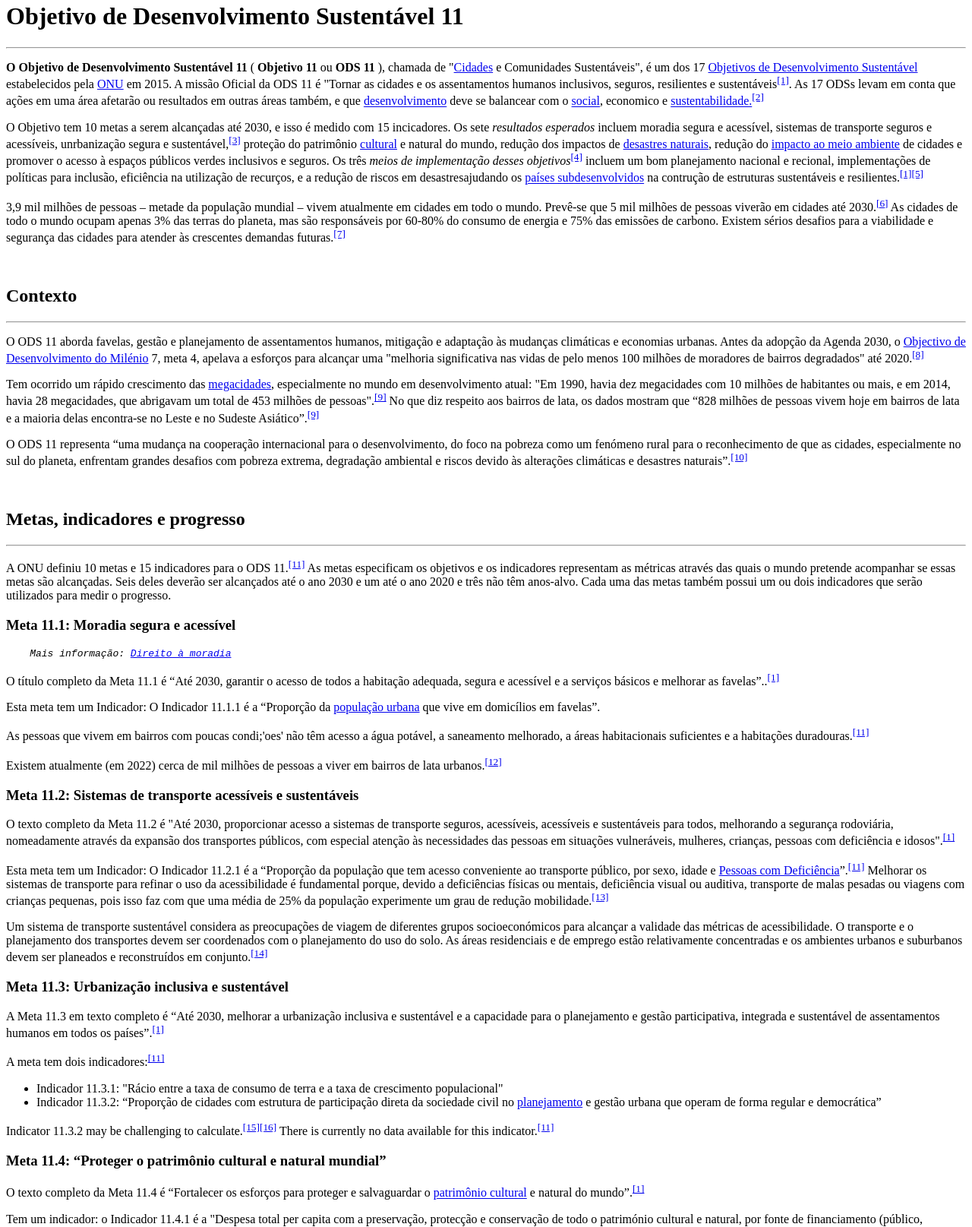
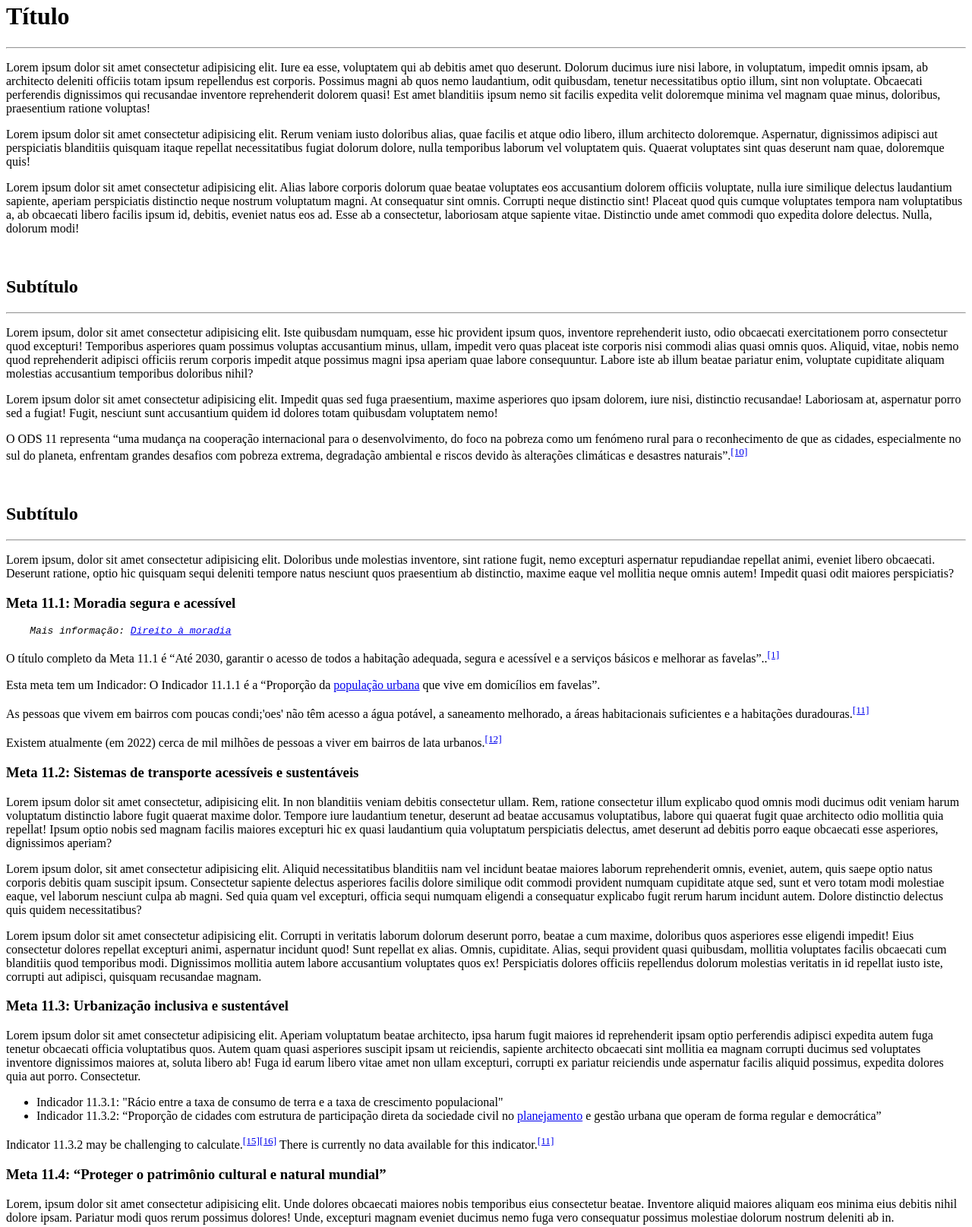
Before and after one commit to LuccaRyan/Dupla-html, a plain HTML site: page projetinho/index.html in a window 1280 px wide. Shown: the part 18-1633 px from the top of the page at 76% size. Drawn offline with Linux system fonts and the light colour scheme.

Commit message:
Modelo de site

```diff
--- a/projetinho/index.html
+++ b/projetinho/index.html
@@ -8,60 +8,44 @@
 </head>
 
 <body>
-    <h1>Objetivo de Desenvolvimento Sustentável 11</h1>
+    <h1>Título</h1>
     <hr>
 
-    <p><strong>O Objetivo de Desenvolvimento Sustentável 11</strong> ( <strong>Objetivo 11</strong> ou <strong>ODS
-            11</strong> ), chamada de "<a href="https://pt.wikipedia.org/wiki/Ecocidade">Cidades</a> e Comunidades
-        Sustentáveis", é um dos 17 <a
-            href="https://pt.wikipedia.org/wiki/Objetivos_de_Desenvolvimento_Sustent%C3%A1vel">Objetivos de
-            Desenvolvimento Sustentável</a> estabelecidos pela <a
-            href="https://pt.wikipedia.org/wiki/Organiza%C3%A7%C3%A3o_das_Na%C3%A7%C3%B5es_Unidas">ONU</a> em 2015. A
-        missão Oficial da ODS 11 é "Tornar as cidades e os assentamentos humanos inclusivos, seguros, resilientes e
-        sustentáveis<sup><a href="#ref1">[1]</a></sup>. As 17 ODSs levam em conta que ações em uma área afetarão ou
-        resultados em outras áreas também, e que <a
-            href="https://pt.wikipedia.org/wiki/Desenvolvimento_econ%C3%B4mico">desenvolvimento</a> deve se balancear
-        com o <a href="https://pt.wikipedia.org/wiki/Sustentabilidade#Dimensão_social">social</a>, economico e <a
-            href="https://pt.wikipedia.org/wiki/Sustentabilidade#Dimensão_ambiental">sustentabilidade.</a><sup><a
-                href="#ref2">[2]</a></sup></p>
+    <p>Lorem ipsum dolor sit amet consectetur adipisicing elit. Iure ea esse, voluptatem qui ab debitis amet quo
+        deserunt. Dolorum ducimus iure nisi labore, in voluptatum, impedit omnis ipsam, ab architecto deleniti officiis
+        totam ipsum repellendus est corporis. Possimus magni ab quos nemo laudantium, odit quibusdam, tenetur
+        necessitatibus optio illum, sint non voluptate. Obcaecati perferendis dignissimos qui recusandae inventore
+        reprehenderit dolorem quasi! Est amet blanditiis ipsum nemo sit facilis expedita velit doloremque minima vel
+        magnam quae minus, doloribus, praesentium ratione voluptas!</p>
 
-    <p>O Objetivo tem 10 metas a serem alcançadas até 2030, e isso é medido com 15 incicadores. Os sete <em>resultados
-            esperados</em> incluem moradia segura e acessível, sistemas de transporte seguros e acessíveis, unrbanização
-        segura e sustentável,<sup><a href="#ref3">[3]</a></sup> proteção do patrimônio <a
-            href="https://pt.wikipedia.org/wiki/Patrim%C3%B3nio_cultural">cultural</a> e natural do mundo, redução dos
-        impactos de <a href="https://pt.wikipedia.org/wiki/Desastre_natural">desastres naturais</a>, redução do <a
-            href="https://pt.wikipedia.org/wiki/Problemas_ambientais">impacto ao meio ambiente</a> de cidades e promover
-        o acesso à espaços públicos verdes inclusivos e seguros. Os três <em>meios de implementação desses
-            objetivos</em><sup><a href="#ref4">[4]</a></sup> incluem um bom planejamento nacional e recional,
-        implementações de políticas para inclusão, eficiência na utilização de recurços, e a redução de riscos em
-        desastresajudando os <a href="https://pt.wikipedia.org/wiki/Pa%C3%ADs_subdesenvolvido">países
-            subdesenvolvidos</a> na contrução de estruturas sustentáveis e resilientes.<sup><a
-                href="#ref1">[1]</a></sup><sup><a href="#ref5">[5]</a></sup></p>
+    <p>Lorem ipsum dolor sit amet consectetur adipisicing elit. Rerum veniam iusto doloribus alias, quae facilis et
+        atque odio libero, illum architecto doloremque. Aspernatur, dignissimos adipisci aut perspiciatis blanditiis
+        quisquam itaque repellat necessitatibus fugiat dolorum dolore, nulla temporibus laborum vel voluptatem quis.
+        Quaerat voluptates sint quas deserunt nam quae, doloremque quis!</p>
 
-    <p>3,9 mil milhões de pessoas – metade da população mundial – vivem atualmente em cidades em todo o mundo. Prevê-se
-        que 5 mil milhões de pessoas viverão em cidades até 2030.<sup><a href="#ref6">[6]</a></sup> As cidades de todo o
-        mundo ocupam apenas 3% das terras do planeta, mas são responsáveis por 60-80% do consumo de energia e 75% das
-        emissões de carbono. Existem sérios desafios para a viabilidade e segurança das cidades para atender às
-        crescentes demandas futuras.<sup><a href="#ref7">[7]</a></sup></p>
+    <p>Lorem ipsum dolor sit amet consectetur adipisicing elit. Alias labore corporis dolorum quae beatae voluptates eos
+        accusantium dolorem officiis voluptate, nulla iure similique delectus laudantium sapiente, aperiam perspiciatis
+        distinctio neque nostrum voluptatum magni. At consequatur sint omnis. Corrupti neque distinctio sint! Placeat
+        quod quis cumque voluptates tempora nam voluptatibus a, ab obcaecati libero facilis ipsum id, debitis, eveniet
+        natus eos ad. Esse ab a consectetur, laboriosam atque sapiente vitae. Distinctio unde amet commodi quo expedita
+        dolore delectus. Nulla, dolorum modi!</p>
 
     <br>
 
-    <h2>Contexto</h2>
+    <h2>Subtítulo</h2>
     <hr>
 
-    <p>O ODS 11 aborda favelas, gestão e planejamento de assentamentos humanos, mitigação e adaptação às mudanças
-        climáticas e economias urbanas. Antes da adopção da Agenda 2030, o <a
-            href="https://pt.wikipedia.org/wiki/Objetivos_de_Desenvolvimento_do_Mil%C3%AAnio">Objectivo de
-            Desenvolvimento do Milénio</a> 7, meta 4, apelava a esforços para alcançar uma "melhoria significativa nas
-        vidas de pelo menos 100 milhões de moradores de bairros degradados" até 2020.<sup><a href="#ref8">[8]</a></sup>
+    <p>Lorem ipsum, dolor sit amet consectetur adipisicing elit. Iste quibusdam numquam, esse hic provident ipsum quos,
+        inventore reprehenderit iusto, odio obcaecati exercitationem porro consectetur quod excepturi! Temporibus
+        asperiores quam possimus voluptas accusantium minus, ullam, impedit vero quas placeat iste corporis nisi commodi
+        alias quasi omnis quos. Aliquid, vitae, nobis nemo quod reprehenderit adipisci officiis rerum corporis impedit
+        atque possimus magni ipsa aperiam quae labore consequuntur. Labore iste ab illum beatae pariatur enim, voluptate
+        cupiditate aliquam molestias accusantium temporibus doloribus nihil?
     </p>
 
-    <p>Tem ocorrido um rápido crescimento das <a href="https://pt.wikipedia.org/wiki/Megacidade">megacidades</a>,
-        especialmente no mundo em desenvolvimento atual: "Em 1990, havia dez megacidades com 10 milhões de habitantes ou
-        mais, e em 2014, havia 28 megacidades, que abrigavam um total de 453 milhões de pessoas".<sup><a
-                href="#ref9">[9]</a></sup> No que diz respeito aos bairros de lata, os dados mostram que “828 milhões de
-        pessoas vivem hoje em bairros de lata e a maioria delas encontra-se no Leste e no Sudeste Asiático”.<sup><a
-                href="#ref9">[9]</a></sup></p>
+    <p>Lorem ipsum dolor sit amet consectetur adipisicing elit. Impedit quas sed fuga praesentium, maxime asperiores quo
+        ipsam dolorem, iure nisi, distinctio recusandae! Laboriosam at, aspernatur porro sed a fugiat! Fugit, nesciunt
+        sunt accusantium quidem id dolores totam quibusdam voluptatem nemo!</p>
 
     <p>O ODS 11 representa “uma mudança na cooperação internacional para o desenvolvimento, do foco na pobreza como um
         fenómeno rural para o reconhecimento de que as cidades, especialmente no sul do planeta, enfrentam grandes
@@ -70,13 +54,13 @@
 
     <br>
 
-    <h2>Metas, indicadores e progresso</h2>
+    <h2>Subtítulo</h2>
     <hr>
 
-    <p>A ONU definiu 10 metas e 15 indicadores para o ODS 11.<sup><a href="#ref11">[11]</a></sup> As metas especificam
-        os objetivos e os indicadores representam as métricas através das quais o mundo pretende acompanhar se essas
-        metas são alcançadas. Seis deles deverão ser alcançados até o ano 2030 e um até o ano 2020 e três não têm
-        anos-alvo. Cada uma das metas também possui um ou dois indicadores que serão utilizados para medir o progresso.
+    <p>Lorem ipsum, dolor sit amet consectetur adipisicing elit. Doloribus unde molestias inventore, sint ratione fugit,
+        nemo excepturi aspernatur repudiandae repellat animi, eveniet libero obcaecati. Deserunt ratione, optio hic
+        quisquam sequi deleniti tempore natus nesciunt quos praesentium ab distinctio, maxime eaque vel mollitia neque
+        omnis autem! Impedit quasi odit maiores perspiciatis?
     </p>
 
     <h3>Meta 11.1: Moradia segura e acessível</h3>
@@ -94,28 +78,33 @@
                 href="#ref12">[12]</a></sup></p>
 
     <h3>Meta 11.2: Sistemas de transporte acessíveis e sustentáveis</h3>
-    <p>O texto completo da Meta 11.2 é "Até 2030, proporcionar acesso a sistemas de transporte seguros, acessíveis,
-        acessíveis e sustentáveis para todos, melhorando a segurança rodoviária, nomeadamente através da expansão dos
-        transportes públicos, com especial atenção às necessidades das pessoas em situações vulneráveis, mulheres,
-        crianças, pessoas com deficiência e idosos".<sup><a href="#ref1">[1]</a></sup></p>
-    <p>Esta meta tem um Indicador: O Indicador 11.2.1 é a “Proporção da população que tem acesso conveniente ao
-        transporte público, por sexo, idade e <a href="https://pt.wikipedia.org/wiki/Defici%C3%AAncia">Pessoas com
-            Deficiência</a>”.<sup><a href="#ref11">[11]</a></sup> Melhorar os sistemas de transporte para refinar o uso
-        da acessibilidade é fundamental porque, devido a deficiências físicas ou mentais, deficiência visual ou
-        auditiva, transporte de malas pesadas ou viagens com crianças pequenas, pois isso faz com que uma média de 25%
-        da população experimente um grau de redução mobilidade.<sup><a href="#ref13">[13]</a></sup></p>
-    <p>Um sistema de transporte sustentável considera as preocupações de viagem de diferentes grupos socioeconómicos
-        para alcançar a validade das métricas de acessibilidade. O transporte e o planejamento dos transportes devem ser
-        coordenados com o planejamento do uso do solo. As áreas residenciais e de emprego estão relativamente
-        concentradas e os ambientes urbanos e suburbanos devem ser planeados e reconstruídos em conjunto.<sup><a
-                href="#ref14">[14]</a></sup></p>
+    <p>Lorem ipsum dolor sit amet consectetur, adipisicing elit. In non blanditiis veniam debitis consectetur ullam.
+        Rem, ratione consectetur illum explicabo quod omnis modi ducimus odit veniam harum voluptatum distinctio labore
+        fugit quaerat maxime dolor. Tempore iure laudantium tenetur, deserunt ad beatae accusamus voluptatibus, labore
+        qui quaerat fugit quae architecto odio mollitia quia repellat! Ipsum optio nobis sed magnam facilis maiores
+        excepturi hic ex quasi laudantium quia voluptatum perspiciatis delectus, amet deserunt ad debitis porro eaque
+        obcaecati esse asperiores, dignissimos aperiam?</p>
+    <p>Lorem ipsum dolor, sit amet consectetur adipisicing elit. Aliquid necessitatibus blanditiis nam vel incidunt
+        beatae maiores laborum reprehenderit omnis, eveniet, autem, quis saepe optio natus corporis debitis quam
+        suscipit ipsum. Consectetur sapiente delectus asperiores facilis dolore similique odit commodi provident numquam
+        cupiditate atque sed, sunt et vero totam modi molestiae eaque, vel laborum nesciunt culpa ab magni. Sed quia
+        quam vel excepturi, officia sequi numquam eligendi a consequatur explicabo fugit rerum harum incidunt autem.
+        Dolore distinctio delectus quis quidem necessitatibus?</p>
+    <p>Lorem ipsum dolor sit amet consectetur adipisicing elit. Corrupti in veritatis laborum dolorum deserunt porro,
+        beatae a cum maxime, doloribus quos asperiores esse eligendi impedit! Eius consectetur dolores repellat
+        excepturi animi, aspernatur incidunt quod! Sunt repellat ex alias. Omnis, cupiditate. Alias, sequi provident
+        quasi quibusdam, mollitia voluptates facilis obcaecati cum blanditiis quod temporibus modi. Dignissimos mollitia
+        autem labore accusantium voluptates quos ex! Perspiciatis dolores officiis repellendus dolorum molestias
+        veritatis in id repellat iusto iste, corrupti aut adipisci, quisquam recusandae magnam.</p>
 
 
     <h3>Meta 11.3: Urbanização inclusiva e sustentável</h3>
-    <p>A Meta 11.3 em texto completo é “Até 2030, melhorar a urbanização inclusiva e sustentável e a capacidade para o
-        planejamento e gestão participativa, integrada e sustentável de assentamentos humanos em todos os
-        países”.<sup><a href="#ref1">[1]</a></sup></p>
-    <p>A meta tem dois indicadores:<sup><a href="#ref11">[11]</a></sup></p>
+    <p>Lorem ipsum dolor sit amet consectetur adipisicing elit. Aperiam voluptatum beatae architecto, ipsa harum fugit
+        maiores id reprehenderit ipsam optio perferendis adipisci expedita autem fuga tenetur obcaecati officia
+        voluptatibus quos. Autem quam quasi asperiores suscipit ipsam ut reiciendis, sapiente architecto obcaecati sint
+        mollitia ea magnam corrupti ducimus sed voluptates inventore dignissimos maiores at, soluta libero ab! Fuga id
+        earum libero vitae amet non ullam excepturi, corrupti ex pariatur reiciendis unde aspernatur facilis aliquid
+        possimus, expedita dolores quia aut porro. Consectetur.</p>
     <ul>
         <li>Indicador 11.3.1: "Rácio entre a taxa de consumo de terra e a taxa de crescimento populacional"</li>
         <li>Indicador 11.3.2: “Proporção de cidades com estrutura de participação direta da sociedade civil no <a
@@ -128,31 +117,31 @@
 
 
     <h3>Meta 11.4: “Proteger o patrimônio cultural e natural mundial”</h3>
-    <p>O texto completo da Meta 11.4 é “Fortalecer os esforços para proteger e salvaguardar o <a
-            href="https://pt.wikipedia.org/wiki/Patrim%C3%B3nio_cultural">patrimônio cultural</a> e natural do
-        mundo”.<sup><a href="#ref1">[1]</a></sup></p>
-    <p>Tem um indicador: o Indicador 11.4.1 é a "Despesa total per capita com a preservação, protecção e conservação de
-        todo o património cultural e natural, por fonte de financiamento (público, privado), tipo de património
-        (cultural, natural) e nível de governo (nacional, regional e local/municipal)".</p>
-    <p>Este indicador é difícil de calcular.<sup><a href="#ref17">[17]</a></sup> Atualmente não existem dados
-        disponíveis para este indicador.<sup><a href="#ref11">[11]</a></sup></p>
-    <p>Devido às guerras civis, mais de metade dos WHSs Em Perigo estão localizados em zonas de guerra no Afeganistão,
-        Congo, Iraque, Líbia, Mali, Palestina, Síria e Iémen. A era moderna assiste a guerras civis sem fim em vários
-        países em desenvolvimento, a actos de vandalismo em locais culturais cometidos por terroristas e senhores da
-        guerra, a ameaças de destruição de locais do património cultural iraniano por parte do antigo presidente dos
-        EUA, Donald Trump, a uma mudança de identidade de uma WHS (Hagia Sophia ) pelo governo turco, a desflorestação,
-        as rápidas alterações climáticas, a urbanização descontrolada e a má gestão do turismo por parte dos governos, o
-        que conduz ao <a href="https://pt.wikipedia.org/wiki/Turismo_em_excesso">turismo excessivo</a> e à
-        hiperexploração dos recursos turísticos. Dado que estes problemas existem, este alvo tornou-se mais proeminente
-        do que nunca.<sup><a href="#ref18">[18]</a></sup></p>
+    <p>Lorem, ipsum dolor sit amet consectetur adipisicing elit. Unde dolores obcaecati maiores nobis temporibus eius
+        consectetur beatae. Inventore aliquid maiores aliquam eos minima eius debitis nihil dolore ipsam. Pariatur modi
+        quos rerum possimus dolores! Unde, excepturi magnam eveniet ducimus nemo fuga vero consequatur possimus
+        molestiae dolorum nostrum deleniti ab in.
+    </p>
+    <p>Lorem ipsum dolor sit, amet consectetur adipisicing elit. Esse consectetur sunt ex excepturi cum voluptas
+        nesciunt aspernatur similique. Officiis necessitatibus iste asperiores ut facilis aperiam illum expedita
+        voluptate fuga quisquam, dolorum eaque porro maiores adipisci at. Voluptate, iure. Magnam deserunt sapiente
+        magni repellat animi neque, fuga beatae ipsam modi velit.</p>
+    <p>Lorem ipsum dolor sit amet consectetur adipisicing elit. Officiis harum vitae minus? In voluptatum deserunt cum.
+        Esse, eum in nihil quae, reprehenderit repudiandae porro voluptatem eligendi, voluptate expedita quia ab.</p>
+    <p>Lorem ipsum dolor sit amet consectetur, adipisicing elit. Quos nam animi quis quidem deleniti pariatur, corrupti
+        at aliquid autem libero aspernatur ducimus ullam culpa ipsam quo earum voluptatem optio consequatur. Provident
+        suscipit ex eum eos dignissimos cupiditate molestias labore, officiis reiciendis, repudiandae voluptas totam!
+        Nobis reiciendis asperiores eaque sapiente repellendus cupiditate explicabo ipsa, expedita laboriosam deleniti
+        voluptates quod quae. Velit, maiores! Ea voluptate non nam hic minima, ad aliquam ab doloribus voluptas fuga
+        velit asperiores.</p>
 
 
     <h3>Meta 11.5: “Reduzir os efeitos adversos dos desastres naturais”</h3>
-    <p>O texto completo da Meta 11.5 é "Até 2030, reduzir significativamente o número de mortes e o número de pessoas
-        afetadas e diminuir substancialmente as perdas económicas diretas relativas ao produto interno bruto global
-        causadas por <a href="https://pt.wikipedia.org/wiki/Desastre">desastres</a>, incluindo desastres relacionados
-        com a água, com foco em proteger os pobres e as pessoas em situações vulneráveis".<sup><a
-                href="#ref1">[1]</a></sup></p>
+    <p>Lorem ipsum dolor sit amet consectetur adipisicing elit. Totam molestiae adipisci error, maxime beatae nulla
+        ipsam! Id vel esse doloremque voluptatum laboriosam architecto accusantium voluptate aut quasi tenetur libero
+        assumenda voluptatem temporibus, voluptas possimus ad impedit sunt aperiam labore incidunt porro neque ipsa
+        odit. Laborum voluptas sapiente quae temporibus. Magni assumenda tenetur atque delectus? Iure maxime facilis
+        illo autem consequatur!</p>
     <p>Os indicadores são:<sup><a href="#ref11">[11]</a></sup></p>
     <ul>
         <li>Indicador 11.5.1: "Número de mortes, pessoas desaparecidas e pessoas diretamente afetadas atribuídas a
@@ -164,9 +153,9 @@
 
 
     <h3>Meta 11.6: “Reduzir os impactos ambientais das cidades”</h3>
-    <p>O texto completo da Meta 11.6 é "Até 2030, reduzir o impacto ambiental adverso per capita das cidades, inclusive
-        prestando atenção especial à qualidade do ar e à gestão de resíduos municipais e outros.<sup><a
-                href="#ref1">[1]</a></sup>"</p>
+    <p>Lorem ipsum dolor sit amet, consectetur adipisicing elit. Ducimus commodi facilis ad laudantium, obcaecati
+        consequuntur perferendis deserunt voluptatibus dolor nostrum ab molestiae dolorem doloremque atque sapiente vel
+        quod totam asperiores quibusdam voluptate! Excepturi amet dicta rerum expedita tenetur culpa quasi.</p>
     <p>A meta tem dois indicadores:<sup><a href="#ref11">[11]</a></sup></p>
     <ul>
         <li>Indicador 11.6.1: Proporção de resíduos sólidos urbanos coletados e gerenciados em instalações controladas
@@ -179,9 +168,10 @@
 
 
     <h3>Meta 11.7: “Proporcionar acesso a espaços verdes e públicos seguros e inclusivos”</h3>
-    <p>O texto completo da Meta 11.7 é: "Até 2030, proporcionar acesso universal a espaços públicos, verdes e seguros,
-        inclusivos e acessíveis, em particular para mulheres e crianças, idosos e pessoas com deficiência"<sup><a
-                href="#ref1">[1]</a></sup></p>
+    <p>Lorem ipsum dolor sit amet consectetur adipisicing elit. Voluptates obcaecati inventore itaque minus enim porro
+        est, iste animi in pariatur autem saepe. Sequi ea tenetur ratione, rerum non ad atque? Expedita in modi ut harum
+        ducimus quis dolore cum laborum facere, eligendi assumenda enim, totam explicabo suscipit nisi perferendis odio.
+    </p>
     <p>Os dois indicadores incluem:</p>
     <ul>
         <li>O Indicador 11.7.1: “Parte média da área construída das cidades que é espaço aberto para uso público para
@@ -192,10 +182,9 @@
 
 
 
-    <h3></h3> 11.a: “Forte planejamento de desenvolvimento nacional e regional”</h3>
-    <p>O texto completo da Meta 11.a é “Apoiar ligações económicas, sociais e ambientais positivas entre áreas urbanas,
-        <a href="https://pt.wikipedia.org/wiki/Periurbaniza%C3%A7%C3%A3o">periurbanas</a> e rurais, reforçando o
-        planeamento do desenvolvimento nacional e regional”.<sup><a href="#ref1">[1]</a></sup></p>
+    <h3> 11.a: “Forte planejamento de desenvolvimento nacional e regional”</h3>
+    <p>Lorem ipsum dolor sit amet consectetur adipisicing elit. Nam, debitis.</sup>
+    </p>
     <p>Tem um indicador: o Indicador 11.a.1 é o "Número de países que têm políticas urbanas nacionais ou planos de
         desenvolvimento regional que (a) respondem à dinâmica populacional; (b) asseguram o desenvolvimento territorial
         equilibrado e (c) aumentam a fiscalidade local espaço."</p>
@@ -265,7 +254,7 @@
 
     <br>
 
-    <h2>Monitoramento</h2>
+    <h2>Subtítulo</h2>
     <hr>
     <h3>Impactos da pandemia de COVID-19</h3>
     <p>Cidades de muitos países foram epicentros da <a
@@ -291,14 +280,14 @@
 
     <br>
 
-    <h2>Links de outros ODSs</h2>
+    <h2>Subtítulo</h2>
     <hr>
 
 
 
     <br>
 
-    <h2>Desafios</h2>
+    <h2>Subtítulo</h2>
     <hr>
     <h3></h3>
 
@@ -307,7 +296,7 @@
 
     <br>
 
-    <h2>Organizações</h2>
+    <h2>Subtítulo</h2>
     <hr>
 
     <h3></h3>
@@ -332,7 +321,7 @@
 
     <br>
 
-    <h2>Exemplos de países</h2>
+    <h2>Subtítulo</h2>
     <hr>
     <h3></h3>
 
@@ -341,7 +330,7 @@
 
     <br>
 
-    <h2>Ver também</h2>
+    <h2>Subtítulo</h2>
     <hr>
     <ul>
         <li></li>
@@ -349,7 +338,7 @@
         <li></li>
     </ul>
 
-    <h2>Referências</h2>
+    <h2>Subtítulo</h2>
 
 
 </body>
```
